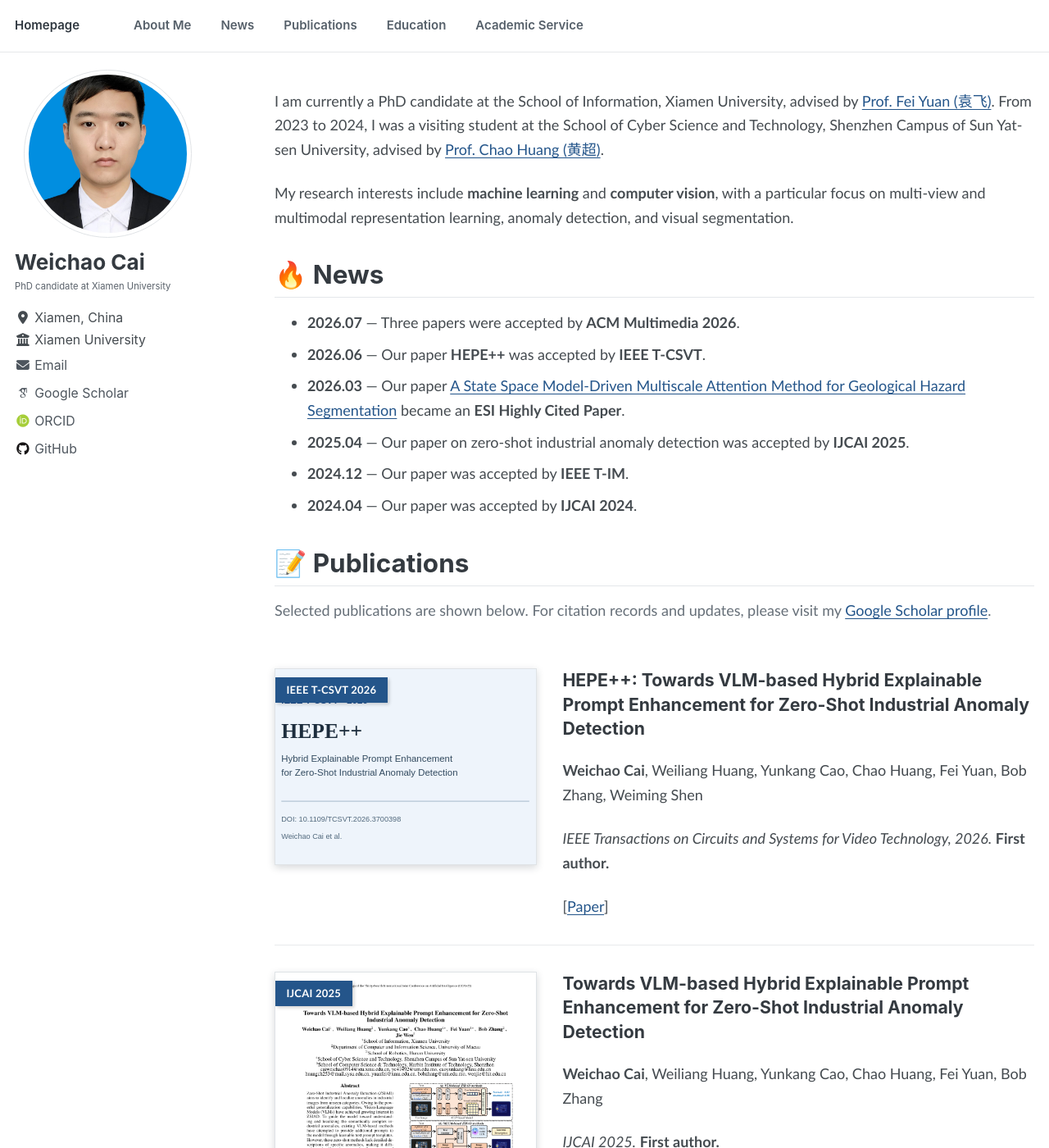
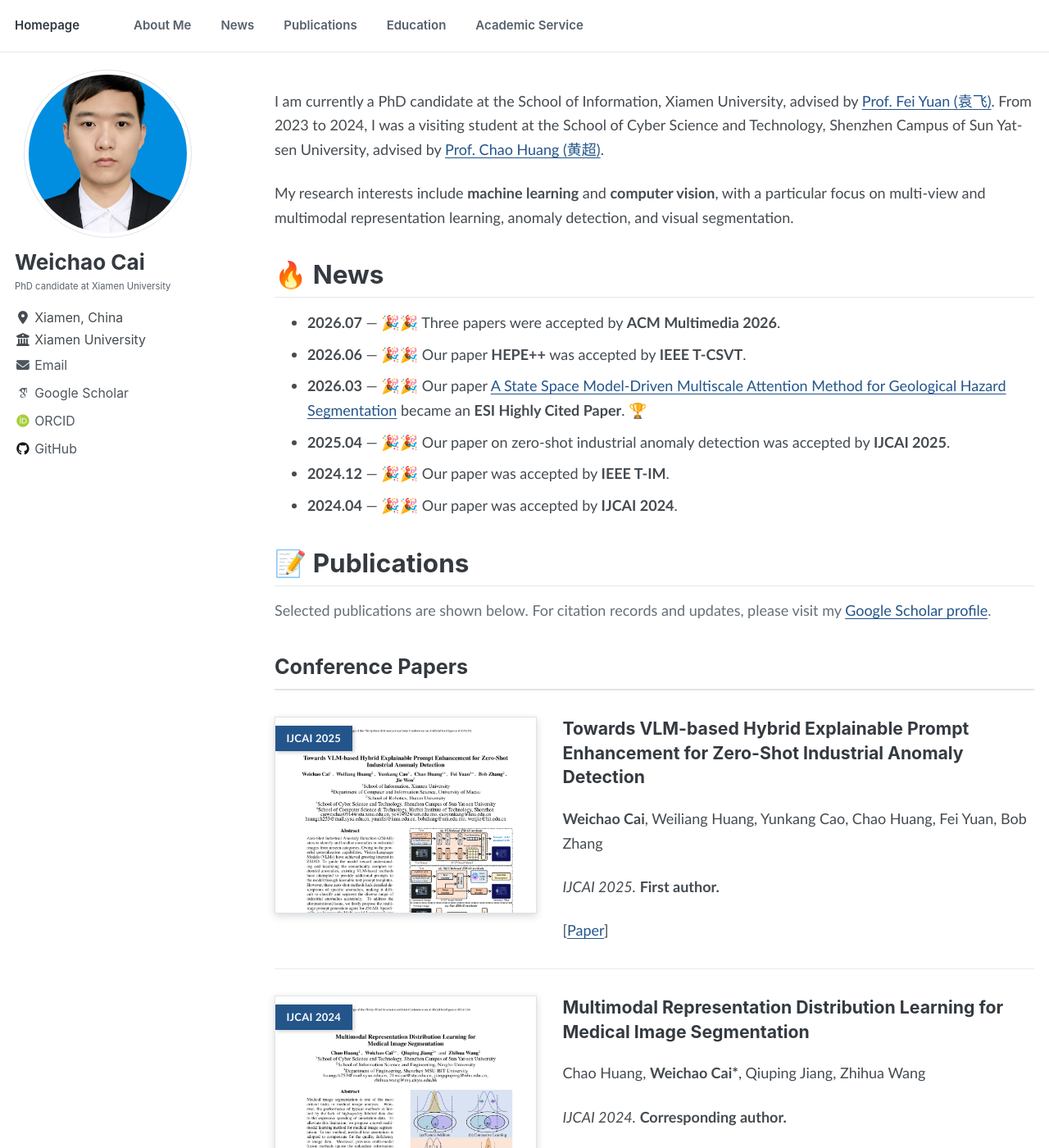
Before and after one commit to GPIOX/weichaocai.github.io, a Jekyll site: the page built from _pages/about.md, in a window 1280 px wide and 1400 px high. Shown: the whole window at 82% size. Built offline with Jekyll 4.4.1, drawn with Linux system fonts in a browser that asks for light colours; some web fonts are replaced; some of the changed text lies outside the part shown.

Commit message:
Update publication cards and paper images

```diff
--- a/_pages/about.md
+++ b/_pages/about.md
@@ -19,12 +19,12 @@
 
 # 🔥 News
 
-- **2026.07** — Three papers were accepted by **ACM Multimedia 2026**.
-- **2026.06** — Our paper **HEPE++** was accepted by **IEEE T-CSVT**.
-- **2026.03** — Our paper [A State Space Model-Driven Multiscale Attention Method for Geological Hazard Segmentation](https://ieeexplore.ieee.org/document/10852340) became an **ESI Highly Cited Paper**.
-- **2025.04** — Our paper on zero-shot industrial anomaly detection was accepted by **IJCAI 2025**.
-- **2024.12** — Our paper was accepted by **IEEE T-IM**.
-- **2024.04** — Our paper was accepted by **IJCAI 2024**.
+- **2026.07** — 🎉🎉 Three papers were accepted by **ACM Multimedia 2026**.
+- **2026.06** — 🎉🎉 Our paper **HEPE++** was accepted by **IEEE T-CSVT**.
+- **2026.03** — 🎉🎉 Our paper [A State Space Model-Driven Multiscale Attention Method for Geological Hazard Segmentation](https://ieeexplore.ieee.org/document/10852340) became an **ESI Highly Cited Paper**. 🏆
+- **2025.04** — 🎉🎉 Our paper on zero-shot industrial anomaly detection was accepted by **IJCAI 2025**.
+- **2024.12** — 🎉🎉 Our paper was accepted by **IEEE T-IM**.
+- **2024.04** — 🎉🎉 Our paper was accepted by **IJCAI 2024**.
 
 <span class="anchor" id="publications"></span>
 
@@ -32,19 +32,7 @@
 
 <p class="publication-intro">Selected publications are shown below. For citation records and updates, please visit my <a href="https://scholar.google.com/citations?user=1FgjPC0AAAAJ">Google Scholar profile</a>.</p>
 
-<div class="paper-box">
-  <div class="paper-box-image"><div class="paper-thumb"><span class="badge">IEEE T-CSVT 2026</span><img src="{{ '/images/publications/hepepp.svg' | relative_url }}" alt="HEPE++ publication card"></div></div>
-  <div class="paper-box-text" markdown="1">
-
-## HEPE++: Towards VLM-based Hybrid Explainable Prompt Enhancement for Zero-Shot Industrial Anomaly Detection
-
-**Weichao Cai**, Weiliang Huang, Yunkang Cao, Chao Huang, Fei Yuan, Bob Zhang, Weiming Shen
-
-*IEEE Transactions on Circuits and Systems for Video Technology, 2026.* **First author.**
-
-[[Paper](https://ieeexplore.ieee.org/document/11552775)]
-  </div>
-</div>
+<h2 class="publication-section-title">Conference Papers</h2>
 
 <div class="paper-box">
   <div class="paper-box-image"><div class="paper-thumb"><span class="badge">IJCAI 2025</span><img src="{{ '/images/publications/hepe-ijcai-2025.png' | relative_url }}" alt="First page of the HEPE IJCAI 2025 paper"></div></div>
@@ -74,8 +62,46 @@
   </div>
 </div>
 
+<h3 class="publication-list-title">ACM Multimedia 2026 · Recent Acceptances</h3>
+
+<ol class="compact-publications">
+  <li><strong>Bio-PCNet: Biologically-inspired Predictive Coding Network for Multi-modal Maritime Segmentation under Composite Degradation.</strong><br><strong>Weichao Cai</strong>, Weiliang Huang, Biao Xue, Rongxin Zhang, Chao Huang, Bob Zhang. <em>ACM Multimedia 2026.</em> <strong>First author.</strong></li>
+  <li><strong>UPR-VAD: Uncertainty-guided Signal Purification and Regularization for Weakly-Supervised Video Anomaly Detection.</strong><br>Weiliang Huang, <strong>Weichao Cai</strong>, Bob Zhang, Chao Huang, Biao Xue, Rongxin Zhang. <em>ACM Multimedia 2026.</em> <strong>Co-first author.</strong></li>
+  <li><strong>Customized Anomalous Video Generation for Incremental Learning in Weakly-Supervised Video Anomaly Detection.</strong><br>Weiliang Huang, <strong>Weichao Cai</strong>, Licheng Yan, Zhang Haozhuo, Bob Zhang, Biao Xue, Chao Huang, Fei Yuan, Baoyuan Wu. <em>ACM Multimedia 2026.</em></li>
+</ol>
+
+<h2 class="publication-section-title">Journal Papers</h2>
+
 <div class="paper-box">
-  <div class="paper-box-image"><div class="paper-thumb"><span class="badge">IEEE Sensors 2024</span><img src="{{ '/images/publications/mga.svg' | relative_url }}" alt="Multiscale Global Attention publication card"></div></div>
+  <div class="paper-box-image"><div class="paper-thumb paper-thumb--contain"><span class="badge">IEEE T-CSVT 2026</span><img src="{{ '/images/publications/hepepp.png' | relative_url }}" alt="Overview of the HEPE++ framework"></div></div>
+  <div class="paper-box-text" markdown="1">
+
+## HEPE++: Towards VLM-based Hybrid Explainable Prompt Enhancement for Zero-Shot Industrial Anomaly Detection
+
+**Weichao Cai**, Weiliang Huang, Yunkang Cao, Chao Huang, Bob Zhang, Fei Yuan, Jie Wen, Weiming Shen
+
+*IEEE Transactions on Circuits and Systems for Video Technology, 2026.* **First author.**
+
+[[Paper](https://ieeexplore.ieee.org/document/11552775)]
+  </div>
+</div>
+
+<div class="paper-box">
+  <div class="paper-box-image"><div class="paper-thumb paper-thumb--contain"><span class="badge">IEEE T-IM 2025</span><img src="{{ '/images/publications/tim-geohazard.png' | relative_url }}" alt="First page of the IEEE T-IM geological hazard segmentation paper"></div></div>
+  <div class="paper-box-text" markdown="1">
+
+## A State Space Model-Driven Multiscale Attention Method for Geological Hazard Segmentation
+
+Juan Yang, **Weichao Cai**, Gao Chen, Jingwen Yan
+
+*IEEE Transactions on Instrumentation and Measurement, 2025.*
+
+[[Paper](https://ieeexplore.ieee.org/document/10852340)] [[Code](https://github.com/GPIOX/pub_geo_mmseg)]
+  </div>
+</div>
+
+<div class="paper-box">
+  <div class="paper-box-image"><div class="paper-thumb paper-thumb--contain"><span class="badge badge--long">IEEE Sensors Journal 2024</span><img src="{{ '/images/publications/mga.png' | relative_url }}" alt="First page of the IEEE Sensors Journal geological hazard segmentation paper"></div></div>
   <div class="paper-box-text" markdown="1">
 
 ## Multiscale Global Attention for Abnormal Geological Hazard Segmentation
@@ -87,13 +113,6 @@
 [[Paper](https://ieeexplore.ieee.org/document/10492495)]
   </div>
 </div>
-
-## Additional publications
-
-1. **Bio-PCNet: Biologically-inspired Predictive Coding Network for Multi-modal Maritime Segmentation under Composite Degradation.** **Weichao Cai**, Weiliang Huang, Biao Xue, Rongxin Zhang, Chao Huang, Bob Zhang. *ACM Multimedia 2026.* **First author.**
-2. **UPR-VAD: Uncertainty-guided Signal Purification and Regularization for Weakly-Supervised Video Anomaly Detection.** Weiliang Huang, **Weichao Cai**, Bob Zhang, Chao Huang, Biao Xue, Rongxin Zhang. *ACM Multimedia 2026.* **Co-first author.**
-3. **Customized Anomalous Video Generation for Incremental Learning in Weakly-Supervised Video Anomaly Detection.** Weiliang Huang, **Weichao Cai**, Licheng Yan, Zhang Haozhuo, Bob Zhang, Biao Xue, Chao Huang, Fei Yuan, Baoyuan Wu. *ACM Multimedia 2026.*
-4. [**A State Space Model-Driven Multiscale Attention Method for Geological Hazard Segmentation.**](https://ieeexplore.ieee.org/document/10852340) Juan Yang, **Weichao Cai**, Gao Chen, Jingwen Yan. *IEEE Transactions on Instrumentation and Measurement, 2024.* [[Code](https://github.com/GPIOX/pub_geo_mmseg)]
 
 <span class="anchor" id="education"></span>
 
--- a/_sass/_acad-homepage.scss
+++ b/_sass/_acad-homepage.scss
@@ -267,6 +267,29 @@
   color: #666f78;
 }
 
+.page__content .publication-section-title {
+  margin: 2rem 0 0;
+  padding-bottom: 0.5rem;
+  border-bottom: 2px solid #dfe4e8;
+  font-size: 1.4rem;
+}
+
+.page__content .publication-list-title {
+  margin: 2rem 0 0.75rem;
+  color: #4c555d;
+  font-size: 1.05rem;
+}
+
+.compact-publications {
+  margin: 0 0 2.25rem;
+  padding-left: 1.6rem;
+
+  li {
+    margin-bottom: 0.9rem;
+    line-height: 1.55;
+  }
+}
+
 .paper-box {
   display: flex;
   flex-direction: column;
@@ -313,6 +336,12 @@
   object-position: top center;
 }
 
+.paper-thumb--contain img {
+  object-fit: contain;
+  object-position: center;
+  background: #fff;
+}
+
 .badge {
   position: absolute;
   top: 0.55rem;
@@ -325,6 +354,10 @@
   font-size: 0.72rem;
   font-weight: 700;
   letter-spacing: 0.02em;
+}
+
+.badge--long {
+  font-size: 0.66rem;
 }
 
 .paper-box-text {
```
Also changed, not shown: images/publications/hepepp.png (added), images/publications/hepepp.svg (deleted), images/publications/mga.png (added), images/publications/mga.svg (deleted), images/publications/tim-geohazard.png (added).
